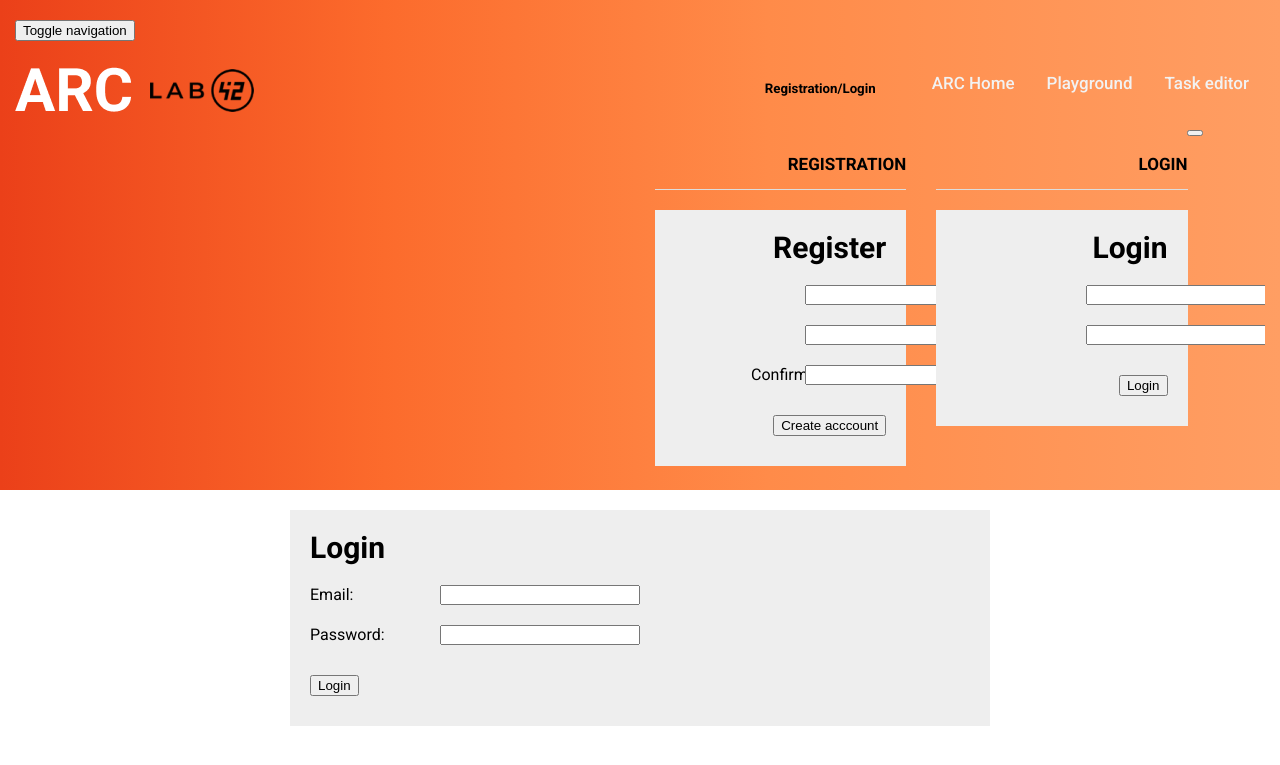
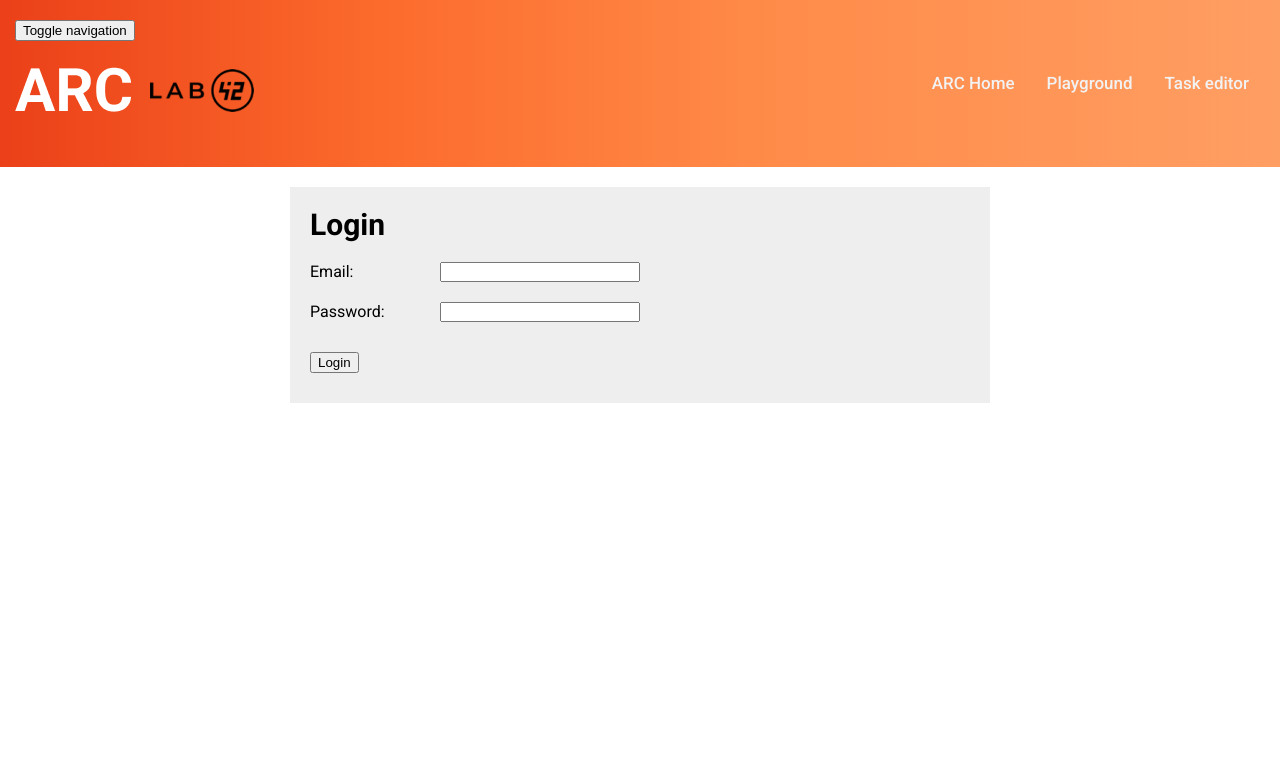
Before and after one commit to mangoit-abhi/arc-fask-first, a Flask app: page /login in a window 1280 px wide. Shown: the top 765 px of the page. Run offline with Flask 2, Linux system fonts and the light colour scheme.

Commit message:
Add files via upload

```diff
--- a/templates/navbar.html
+++ b/templates/navbar.html
@@ -13,72 +13,12 @@
               <ul class="nav navbar-nav">
                 <li><a {% if location == "home" %}class="active"{% endif %} href="/">ARC Home</a></li>
                 <li><a {% if location == "playground" %}class="active"{% endif %} href="/playground">Playground</a></li>
+                <li><a {% if location == "editor" %}class="active"{% endif %} href="/editor">Task editor</a></li>
                 {% if current_user.is_authenticated %}
-                <li><a {% if location == "editor" %}class="active"{% endif %} href="/editor">Task editor</a></li>
                 <li><a {% if location == "logout" %}class="active"{% endif %} href="/logout">Logout</a></li>
-                {% else %}
-                <li><a {% if location == "editor" %}class="active"{% endif %} href="/editor" data-bs-toggle="modal" data-bs-target="#RegisterLogin">Task editor</a></li>
                 {% endif %}
               </ul>
-
             </div>
-            <div class="modal fade" id="RegisterLogin" tabindex="-1" aria-labelledby="RegisterLoginLabel" aria-hidden="true">
-              <div class="modal-dialog">
-                <div class="modal-content">
-                  <div class="modal-header">
-                    <h5 class="modal-title" id="RegisterLoginLabel">Registration/Login</h5>
-                    <button type="button" class="btn-close" data-bs-dismiss="modal" aria-label="Close"></button>
-                  </div>
-                  <div class="modal-body">
-                    <div class="tab-content">
-                      <div class="login-register-popup-wrapper">
-                        <div class="login-register-popup-left">
-                          <h3>Registration</h3>
-                          <div class="form">
-                            <div class="title" id="registrationform">Register</div>
-                            <p id="registration_error"></p>
-                            <form action="" method="POST" id="register_post">
-                              <div class="form_input">
-                                <label for="register_email">Email:</label>
-                                <input id="register_email" name="register_email" type="text" placeholder="" class="textbox"/>
-                              </div>
-                              <div class="form_input">
-                                <label for="register_password">Password:</label>
-                                <input id="register_password" name="register_password" type="password" placeholder="" class="textbox"/><br>
-                              </div>
-                              <div class="form_input">
-                                <label for="register_confirm_password">Confirm Password:</label>
-                                <input id="register_confirm_password" name="register_confirm_password" type="password" placeholder="" class="textbox"/><br>
-                              </div>
-                              <button>Create acccount</button>
-                            </form>
-                          </div>
-                        </div>
-                        <div class="login-register-popup-right">
-                          <h3>Login</h3>
-                          <div class="form">
-                            <div class="title">Login</div>
-                            <p id="login_error"></p>
-                            <form action="" method="POST" id="login_post">
-                              <div class="form_input">
-                                <label for="login_email">Email:</label>
-                                <input id="login_email" name="login_email" type="text" class="textbox"/>
-                              </div>
-                              <div class="form_input">
-                                <label for="login_password">Password:</label>
-                                <input id="login_password" name="login_password" type="password" class="textbox"/>
-                              </div>
-                              <button type="submit" id="login_button">Login</button>
-                            </form>
-                          </div>
-                        </div>
-                      </div>
-                    </div>
-                  </div>
-                </div>
-              </div>
-            </div>
-
           </div>
         </div>
     </div>
```
